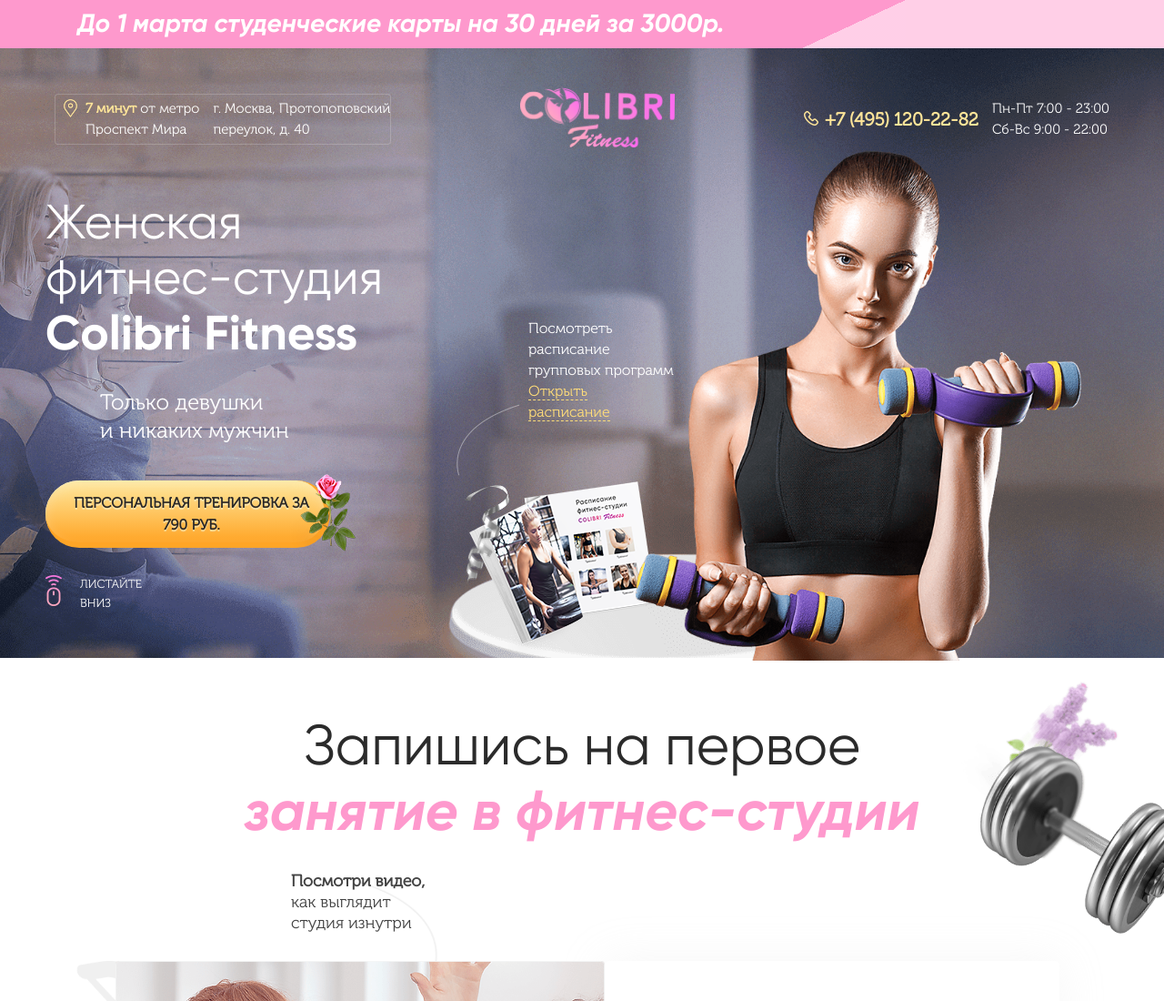
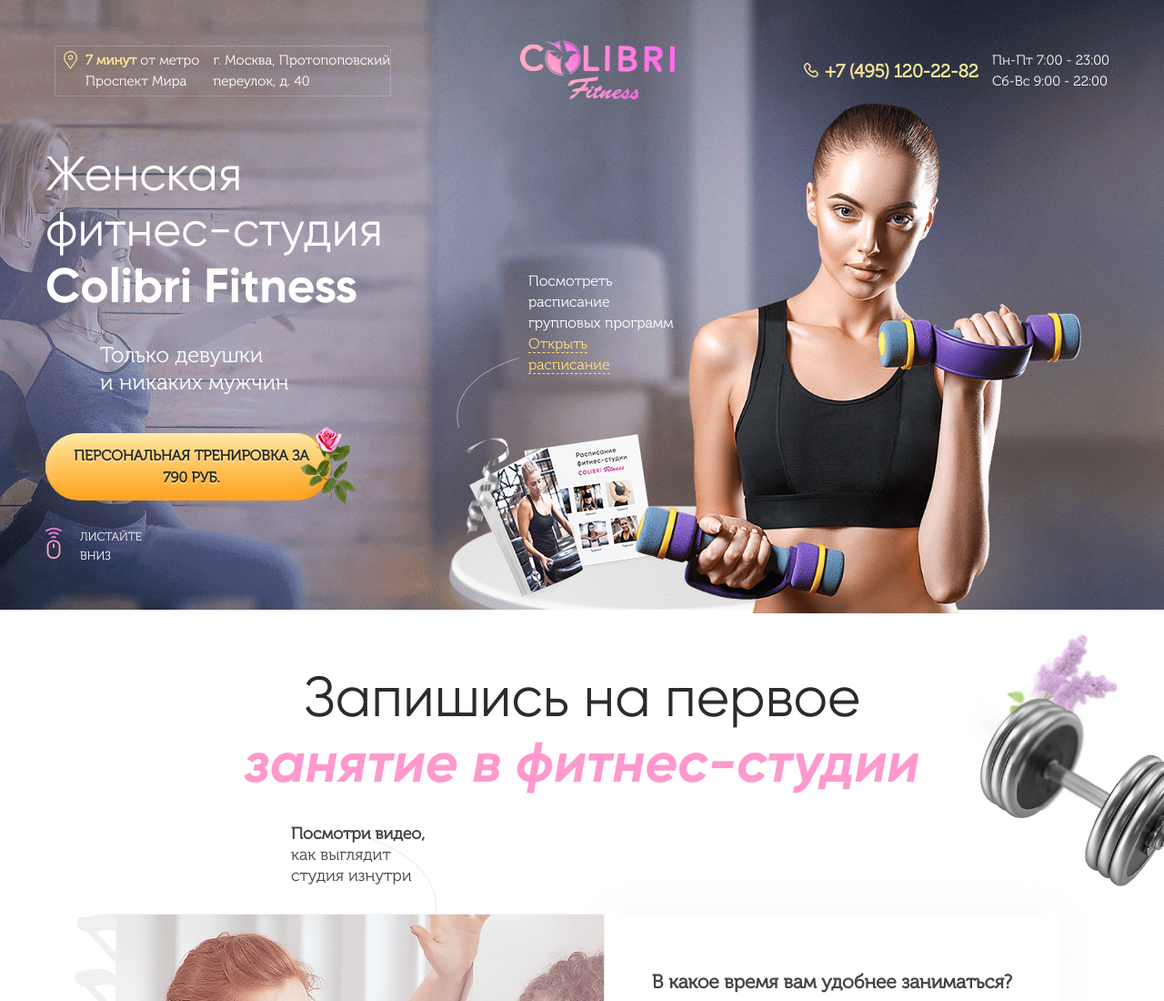
Before and after one commit to egorka13/colibri-fitness, a website: page src/index.html in a window 1280 px wide. Shown: the top 1100 px of the page at 91% size. Drawn offline with nearby package versions, Linux system fonts and the light colour scheme.

Commit message:
hide the header with promo

```diff
--- a/src/assets/themes/base/styles/blocks/layout.less
+++ b/src/assets/themes/base/styles/blocks/layout.less
@@ -52,7 +52,7 @@
     background: url("../img/backgrounds/c-block-1.png") no-repeat center top /
       cover;
 
-    @media screen and (max-width: 1350px) {
+    @media screen and (max-width: 1400px) {
       padding: 0 120px;
     }
 
--- a/src/index.html
+++ b/src/index.html
@@ -9,7 +9,7 @@
 	<meta content="Женская фитнес-студия Colibri Fitness" name="Description">
 
 	<title>Colibri Fitness</title>
-	<link href="assets/themes/base/styles/style.css?version=1.0.20" rel="stylesheet">
+	<link href="assets/themes/base/styles/style.css?version=1.0.21" rel="stylesheet">
     <link href="favicon.ico" rel="icon" type="image/vnd.microsoft.icon">
 
     <!-- Wizard CSS-->
@@ -53,7 +53,7 @@
 			</div>
 		</div>
 
-		<section id="yak1" class="c-block-promotion">
+		<!-- <section id="yak1" class="c-block-promotion">
             <div id="c-block-promotion" class="c-block-promotion__left">
                 <span class="c-block-promotion__left-caption">
                     <span style="font-style: italic; font-weight: bold">До 1 марта студенческие карты на 30 дней за 3000р.</span>
@@ -61,9 +61,9 @@
             </div>
             <div class="c-block-promotion__center"></div>
             <div class="c-block-promotion__right"></div>
-        </section>
+        </section> -->
 
-		<section class="c-block-1">
+		<section id="yak1" class="c-block-1">
 			<div class="c-block-1__header">
 				<div class="c-block-1__header-address">
 					<table>
```
Also changed, not shown: src/assets/themes/base/styles/style.css.
